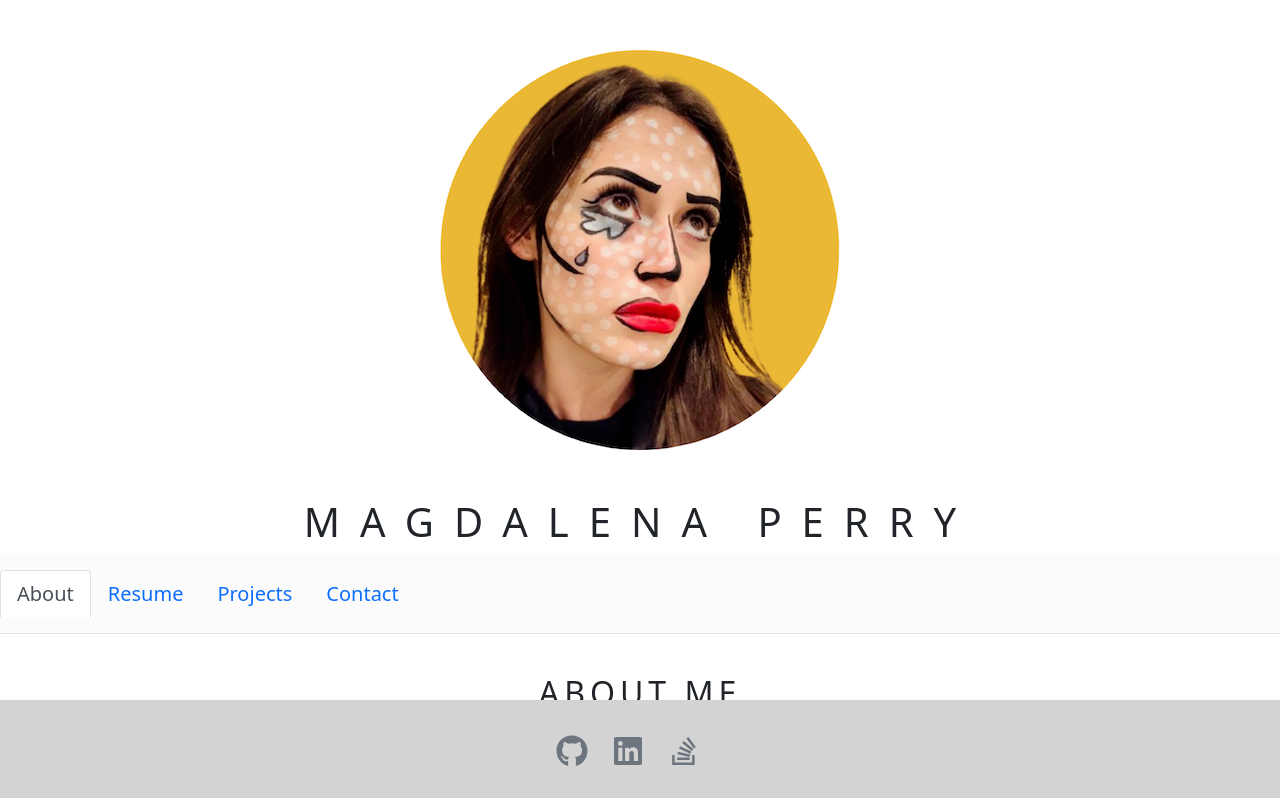
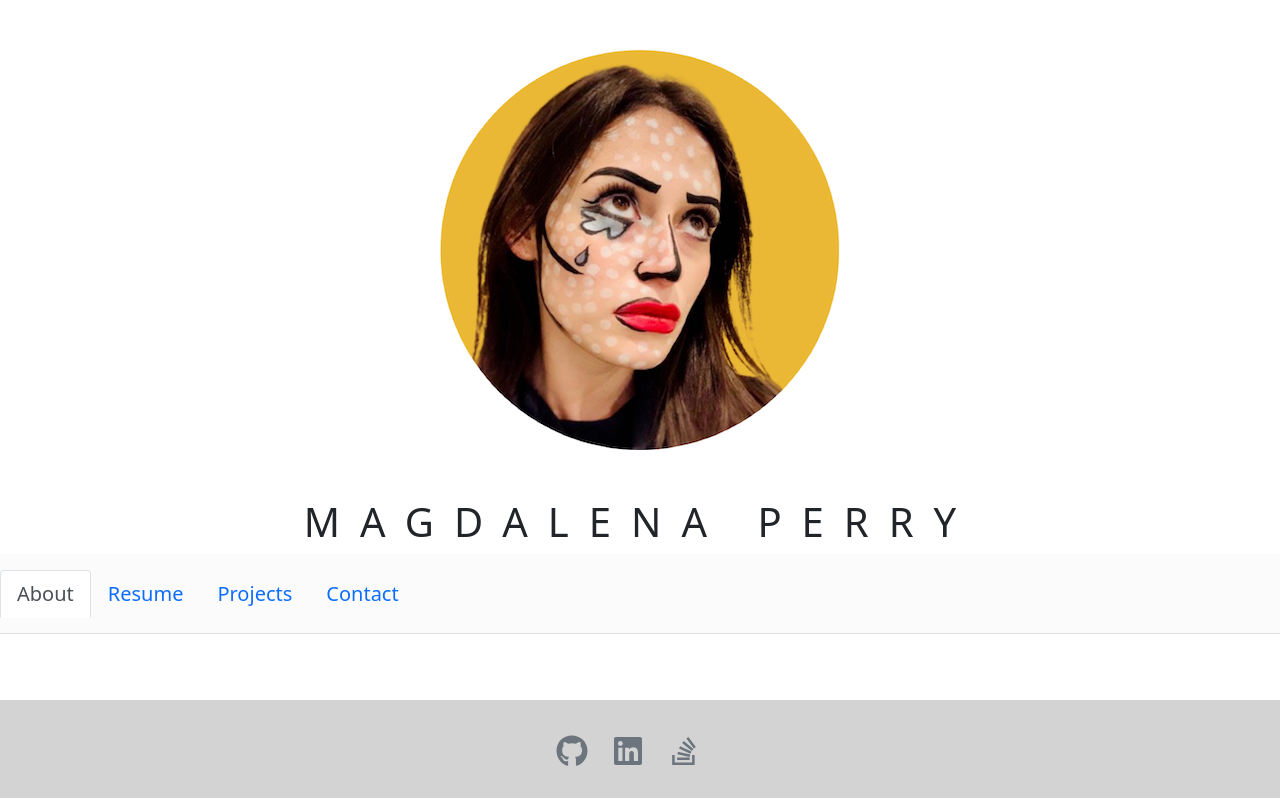
Before and after one commit to magdalenaperry/magels-portfolio-react, a React (Create React App) app: page / in a window 1280 px wide. Shown: the top 798 px of the page. Built offline with nearby package versions, Linux system fonts and the light colour scheme.

Commit message:
styling for headers

```diff
--- a/src/components/pages/About.js
+++ b/src/components/pages/About.js
@@ -5,7 +5,7 @@ export default function About() {
     <div>
 
       <section className="row px-5 pt-3 pb-5 text-center">
-        <h2 className=" titles h1-responsive font-weight-bold text-center my-4 text-uppercase text-small">about me</h2>
+        <h2 className=" titles h1-responsive font-weight-bold text-center my-5 text-uppercase text-small">about me</h2>
         <p className="col-12 text-center px-5 par-spacing pb-5">
           I am a twenty-seven year old woman living in <strong>Charlotte, North Carolina</strong>.
           I am an alumna of <strong>Salem College</strong>, where I earned degrees in <strong>Biology</strong> and
--- a/src/components/pages/Contact.js
+++ b/src/components/pages/Contact.js
@@ -9,7 +9,7 @@ export default function Contact() {
       <div className="container pb-5">
         <section className="mb-4">
 
-          <h2 className=" titles h1-responsive font-weight-bold text-center my-4 text-uppercase text-small">Contact Me</h2>
+          <h2 className=" titles h1-responsive font-weight-bold text-center my-5 text-uppercase text-small">Contact Me</h2>
           <div className="row">
             <div className="col-md-9 mb-md-0 mb-5">
               <form id="contact-form" name="contact-form" action="mail.php" method="POST">
--- a/src/components/pages/Projects.js
+++ b/src/components/pages/Projects.js
@@ -19,7 +19,7 @@ export default function Projects({ project }) {
 
   return (
     <>
-      <h2 className=" titles h1-responsive font-weight-bold text-center my-4 text-uppercase text-small">Projects</h2>
+      <h2 className=" titles h1-responsive font-weight-bold text-center my-5 text-uppercase text-small">Projects</h2>
       <div className='row mx-5 pb-5 mb-5'>
         <section className='col-12'>
           {projectData.map( (project, i ) => (
--- a/src/components/pages/Resume.js
+++ b/src/components/pages/Resume.js
@@ -13,7 +13,7 @@ export default function Resume() {
     <>
     <div style={styles.padding}>
         <ul className='list-group container pb-5' >
-          <h2 class="titles mt-5 text-uppercase text-center"> Proficiencies:</h2>
+          <h2 class="titles mt-5 text-uppercase text-center"> Proficiencies</h2>
           <li className='list-group-item'>HTML</li>
           <li className='list-group-item'>CSS</li>
           <li className='list-group-item'>JavaScript</li>
```
